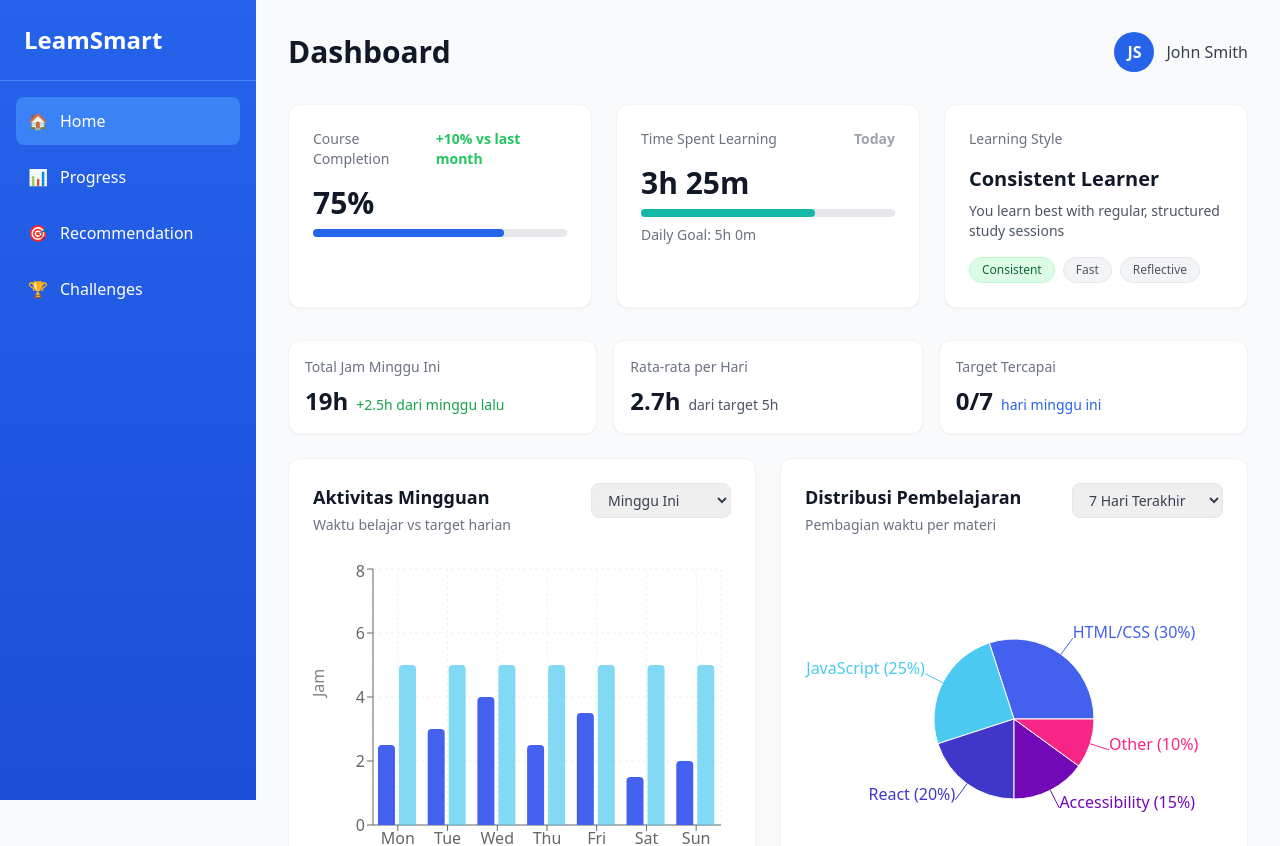
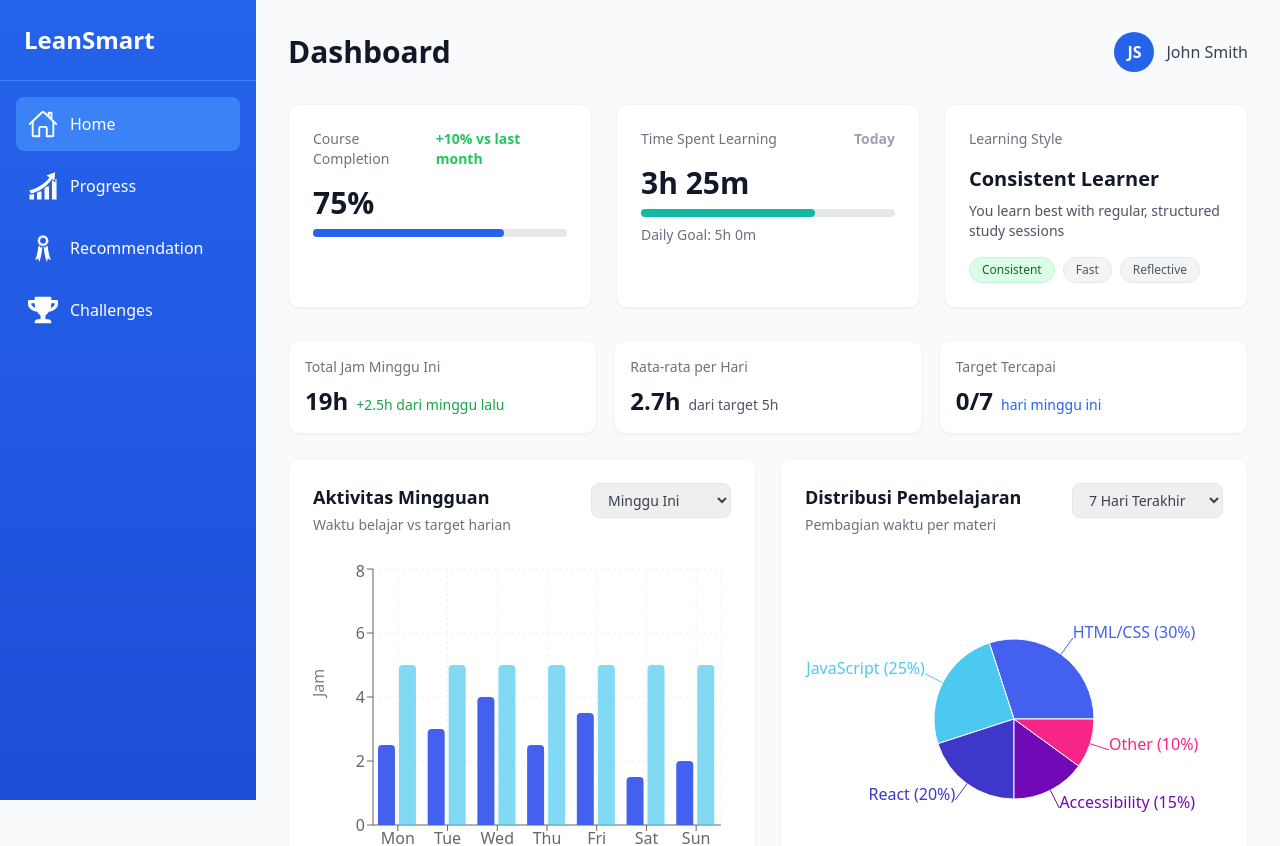
Before and after one commit to Jeionee/DC08-AI-Learning-Insight, a React (Vite) app in the folder fe/: page / in a window 1280 px wide. Shown: the top 846 px of the page. Built offline with nearby package versions, Linux system fonts and the light colour scheme.

Commit message:
Menambahkan icon di Sidebar

```diff
--- a/fe/package.json
+++ b/fe/package.json
@@ -11,6 +11,7 @@
   "dependencies": {
     "react": "^18.2.0",
     "react-dom": "^18.2.0",
+    "react-icons": "^5.5.0",
     "recharts": "^2.8.0"
   },
   "devDependencies": {
--- a/fe/src/components/Sidebar.jsx
+++ b/fe/src/components/Sidebar.jsx
@@ -1,16 +1,20 @@
 import React from "react";
+import { IoHomeOutline } from "react-icons/io5";
+import { GiProgression } from "react-icons/gi";
+import { GiRibbonMedal } from "react-icons/gi";
+import { FaTrophy } from "react-icons/fa";
 
 const Sidebar = () => {
 	return (
 		<div className="fixed inset-y-0 left-0 w-64 bg-gradient-to-b from-blue-600 to-blue-700 text-white">
 			<div className="p-6 border-b border-blue-500">
-				<h1 className="text-2xl font-bold">LeamSmart</h1>
+				<h1 className="text-2xl font-bold">LeanSmart</h1>
 			</div>
 			<nav className="p-4">
 				<ul className="space-y-2">
 					<li>
 						<a href="#" className="flex items-center p-3 rounded-lg bg-blue-500 text-white">
-							<span className="mr-3">🏠</span>
+							<span className="mr-3"><IoHomeOutline size={30} /></span>
 							Home
 						</a>
 					</li>
@@ -19,7 +23,7 @@ const Sidebar = () => {
 							href="#"
 							className="flex items-center p-3 rounded-lg hover:bg-blue-500 transition-colors"
 						>
-							<span className="mr-3">📊</span>
+							<span className="mr-3"><GiProgression size={30} /> </span>
 							Progress
 						</a>
 					</li>
@@ -28,7 +32,7 @@ const Sidebar = () => {
 							href="#"
 							className="flex items-center p-3 rounded-lg hover:bg-blue-500 transition-colors"
 						>
-							<span className="mr-3">🎯</span>
+							<span className="mr-3"><GiRibbonMedal size={30} /> </span>
 							Recommendation
 						</a>
 					</li>
@@ -37,7 +41,7 @@ const Sidebar = () => {
 							href="#"
 							className="flex items-center p-3 rounded-lg hover:bg-blue-500 transition-colors"
 						>
-							<span className="mr-3">🏆</span>
+							<span className="mr-3"><FaTrophy size={30} /></span>
 							Challenges
 						</a>
 					</li>
```
Also changed, not shown: 1 other file (tests, documents, lock files or other folders).
